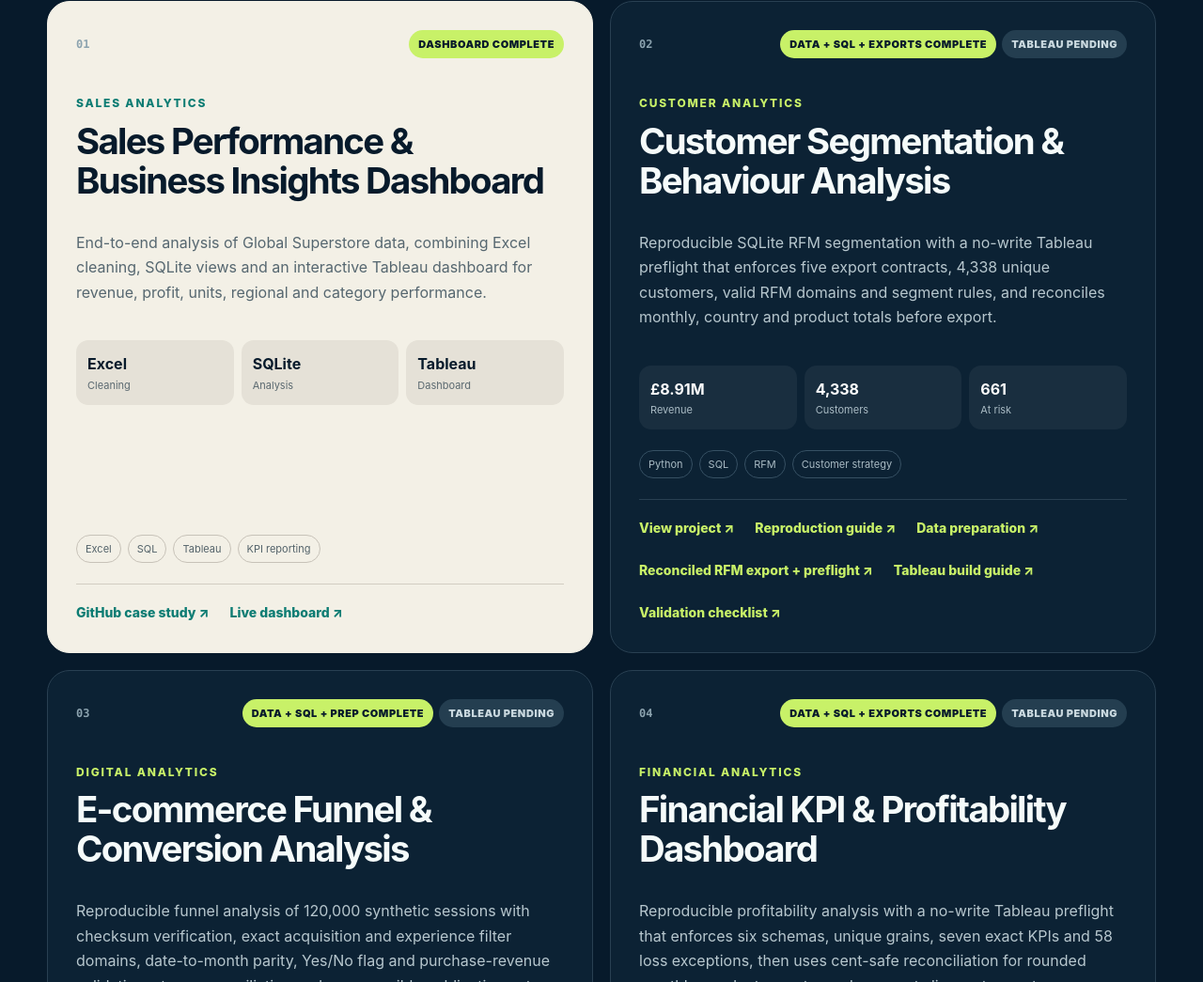
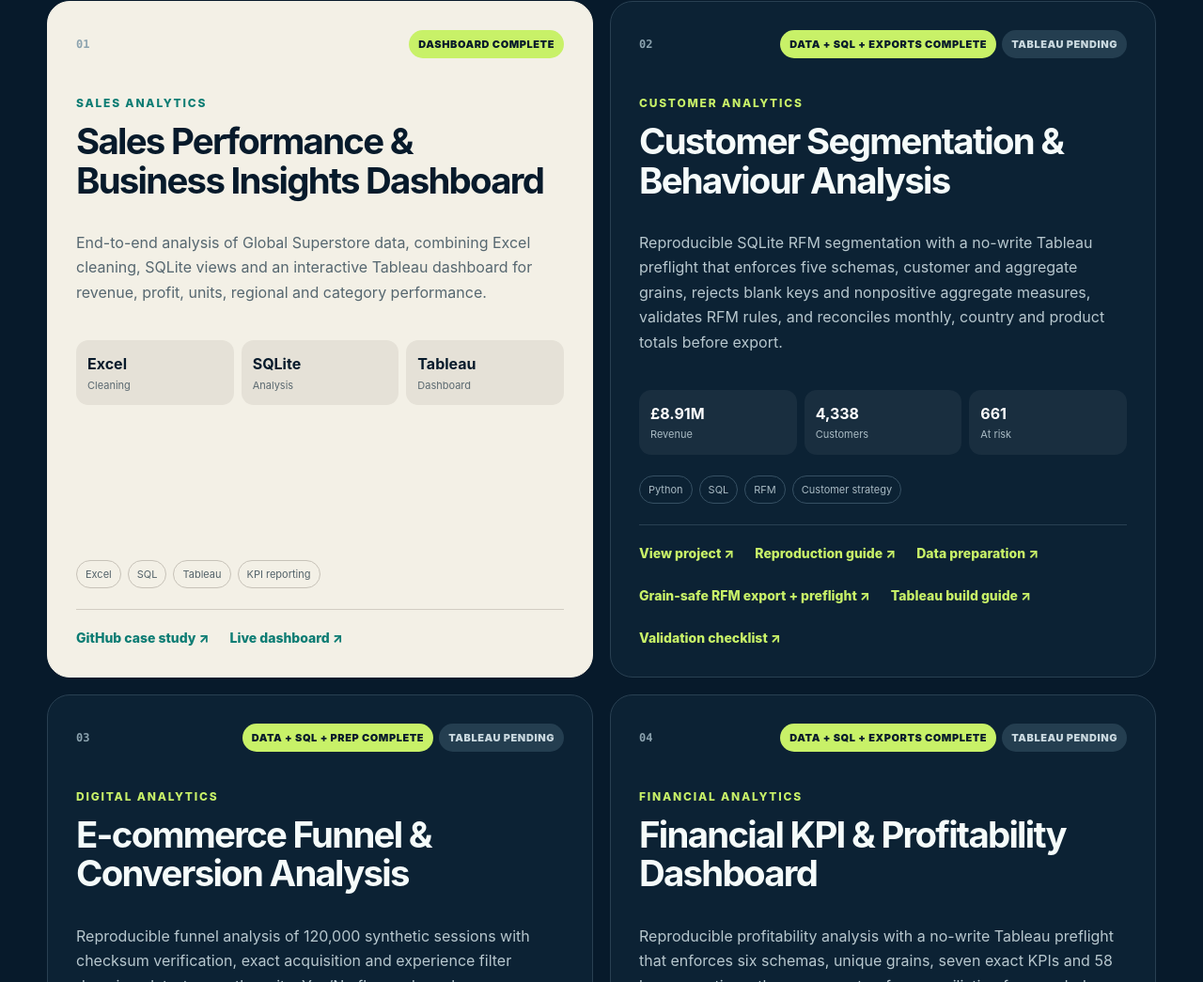
Before and after one commit to sunil914/sunil914.github.io, a plain HTML site: page index.html in a window 1280 px wide. Shown: the part 2292-3337 px from the top of the page at 94% size. Drawn offline with Linux system fonts and the light colour scheme.

Commit message:
Document customer export grain validation

```diff
--- a/index.html
+++ b/index.html
@@ -138,14 +138,14 @@
             <div class="project-top"><span class="project-number">02</span><div class="project-status"><span class="pill complete">Data + SQL + exports complete</span><span class="pill progress">Tableau pending</span></div></div>
             <p class="project-domain">CUSTOMER ANALYTICS</p>
             <h3>Customer Segmentation &amp; Behaviour Analysis</h3>
-            <p>Reproducible SQLite RFM segmentation with a no-write Tableau preflight that enforces five export contracts, 4,338 unique customers, valid RFM domains and segment rules, and reconciles monthly, country and product totals before export.</p>
+            <p>Reproducible SQLite RFM segmentation with a no-write Tableau preflight that enforces five schemas, customer and aggregate grains, rejects blank keys and nonpositive aggregate measures, validates RFM rules, and reconciles monthly, country and product totals before export.</p>
             <div class="metric-row"><span><strong>£8.91M</strong> Revenue</span><span><strong>4,338</strong> Customers</span><span><strong>661</strong> At risk</span></div>
             <ul class="tags"><li>Python</li><li>SQL</li><li>RFM</li><li>Customer strategy</li></ul>
             <div class="card-links">
               <a href="https://github.com/sunil914/customer-segmentation-and-behaviour_analysis" target="_blank" rel="noreferrer">View project ↗</a>
               <a href="https://github.com/sunil914/customer-segmentation-and-behaviour_analysis/blob/main/README.md#reproduce-the-prepared-data" target="_blank" rel="noreferrer">Reproduction guide ↗</a>
               <a href="https://github.com/sunil914/customer-segmentation-and-behaviour_analysis/blob/main/scripts/prepare_data.py" target="_blank" rel="noreferrer">Data preparation ↗</a>
-              <a href="https://github.com/sunil914/customer-segmentation-and-behaviour_analysis/blob/main/scripts/export_tableau_data.py" target="_blank" rel="noreferrer">Reconciled RFM export + preflight ↗</a>
+              <a href="https://github.com/sunil914/customer-segmentation-and-behaviour_analysis/blob/main/scripts/export_tableau_data.py" target="_blank" rel="noreferrer">Grain-safe RFM export + preflight ↗</a>
               <a href="https://github.com/sunil914/customer-segmentation-and-behaviour_analysis/blob/main/tableau/TABLEAU_BUILD_GUIDE.md" target="_blank" rel="noreferrer">Tableau build guide ↗</a>
               <a href="https://github.com/sunil914/customer-segmentation-and-behaviour_analysis/blob/main/tableau/VALIDATION_CHECKLIST.md" target="_blank" rel="noreferrer">Validation checklist ↗</a>
             </div>
```
